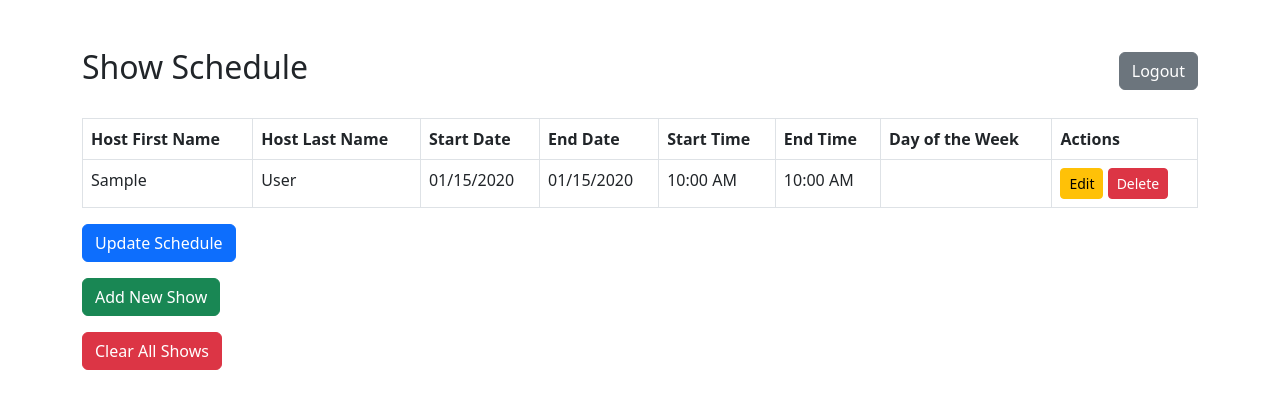
After one commit to Sebastianleff/WLMC_ShowRecorder, a Flask app: page /shows in a window 1280 px wide. The commit adds this page. Shown: the top 409 px of the page. Run offline with Flask 3, Linux system fonts and the light colour scheme; the visitor is signed in with stand-in values (Sample User, id 1); tables that the repository leaves empty hold one stand-in row (values such as "Sample post"); one stand-in notice (Sample message) is shown; parts of the project's set-up code (start-up, migrations or seed data) failed here and were passed over.

Commit message:
added new index and renamed database html to shows_database.html

```diff
--- a/app/routes.py
+++ b/app/routes.py
@@ -19,13 +19,17 @@ def admin_required(f):
 	return decorated_function
 
 @main_bp.route('/')
+def index():
+    """Render the main index page."""
+    return render_template('index.html')
+
+@main_bp.route('/shows')
 @admin_required
-def index():
-	"""Render the home page with paginated shows."""
-
-	page = request.args.get('page', 1, type=int)
-	shows = Show.query.paginate(page=page, per_page=10)
-	return render_template('index.html', shows=shows)
+def shows():
+    """Render the shows database page with paginated shows."""
+    page = request.args.get('page', 1, type=int)
+    shows = Show.query.paginate(page=page, per_page=10)
+    return render_template('shows_database.html', shows=shows)
 
 @main_bp.route('/login', methods=['GET', 'POST'])
 def login():
@@ -37,7 +41,7 @@ def login():
 				password == current_app.config['ADMIN_PASSWORD']):
 			session['authenticated'] = True
 			flash("You are now logged in.", "success")
-			return redirect(url_for('main.index'))
+			return redirect(url_for('main.shows'))
 		else:
 			flash("Invalid credentials. Please try again.", "danger")
 	return render_template('login.html')
@@ -48,11 +52,11 @@ def logout():
 
 	try:
 		session.pop('authenticated', None)
-		flash("You have been logged out.", "info")
-		return redirect(url_for('main.login'))
+		#flash("You are now logged out.", "info") removed becouse of index display issue
+		return redirect(url_for('main.index'))
 	except Exception as e:
 		flash(f"Error logging out: {e}", "danger")
-		return redirect(url_for('main.index'))
+		return redirect(url_for('main.shows'))
 
 @main_bp.route('/update_schedule', methods=['POST'])
 @admin_required
@@ -62,10 +66,10 @@ def update_schedule():
 	try:
 		refresh_schedule()
 		flash("Schedule updated successfully!", "success")
-		return redirect(url_for('main.index'))
+		return redirect(url_for('main.shows'))
 	except Exception as e:
 		flash(f"Error updating schedule: {e}", "danger")
-		return redirect(url_for('main.index'))
+		return redirect(url_for('main.shows'))
 
 @main_bp.route('/show/add', methods=['GET', 'POST'])
 @admin_required
@@ -88,12 +92,12 @@ def add_show():
 			db.session.commit()
 			flash("Show added successfully!", "success")
 
-			return redirect(url_for('main.index'))
+			return redirect(url_for('main.shows'))
 
 		return render_template('add_show.html')
 	except Exception as e:
 		flash(f"Error adding show: {e}", "danger")
-		return redirect(url_for('main.index'))
+		return redirect(url_for('main.shows'))
 
 @main_bp.route('/show/edit/<int:id>', methods=['GET', 'POST'])
 @admin_required
@@ -117,12 +121,12 @@ def edit_show(id):
 			update_schedule()
 			flash("Show updated successfully!", "success")
 
-			return redirect(url_for('main.index'))
+			return redirect(url_for('main.shows'))
 
 		return render_template('edit_show.html', show=show)
 	except Exception as e:
 		flash(f"Error editing show: {e}", "danger")
-		return redirect(url_for('main.index'))
+		return redirect(url_for('main.shows'))
 
 
 @main_bp.route('/show/delete/<int:id>', methods=['POST'])
@@ -135,10 +139,10 @@ def delete_show(id):
 		db.session.delete(show)
 		db.session.commit()
 		flash("Show deleted successfully!", "success")
-		return redirect(url_for('main.index'))
+		return redirect(url_for('main.shows'))
 	except Exception as e:
 		flash(f"Error deleting show: {e}", "danger")
-		return redirect(url_for('main.index'))
+		return redirect(url_for('main.shows'))
 
 @main_bp.route('/clear_all', methods=['POST'])
 @admin_required
@@ -149,7 +153,7 @@ def clear_all():
 		db.session.query(Show).delete()
 		db.session.commit()
 		flash("All shows have been deleted.", "info")
-		return redirect(url_for('main.index'))
+		return redirect(url_for('main.shows'))
 	except Exception as e:
 		flash(f"Error deleting shows: {e}", "danger")
-		return redirect(url_for('main.index'))
+		return redirect(url_for('main.shows'))
--- /dev/null
+++ b/app/templates/shows_database.html
@@ -0,0 +1,112 @@
+<!DOCTYPE html>
+<html lang="en">
+<head>
+    <meta charset="UTF-8">
+    <meta name="viewport" content="width=device-width, initial-scale=1">
+    <title>Show Schedule</title>
+    <link href="https://cdn.jsdelivr.net/npm/bootstrap@5.3.0/dist/css/bootstrap.min.css" rel="stylesheet">
+</head>
+<body>
+
+{% with messages = get_flashed_messages(with_categories=true) %}
+    {% if messages %}
+        <div class="position-fixed top-0 start-50 translate-middle-x mt-3 w-75" style="z-index: 1050;">
+            {% for category, message in messages %}
+                <div class="alert alert-{{ category }} alert-dismissible fade show" role="alert">
+                    {{ message }}
+                    <button type="button" class="btn-close" data-bs-dismiss="alert" aria-label="Close"></button>
+                </div>
+            {% endfor %}
+        </div>
+        <script>
+            setTimeout(function() {
+                var alerts = document.querySelectorAll('.alert');
+                alerts.forEach(function(alert) {
+                    alert.classList.remove('show');
+                });
+            }, 2500);
+        </script>
+    {% endif %}
+{% endwith %}
+
+<div class="container mt-5" style="margin-top: 8rem;">
+    <div class="d-flex justify-content-between align-items-center">
+        <h2>Show Schedule</h2>
+        <a href="{{ url_for('main.logout') }}" class="btn btn-secondary" aria-label="Logout">Logout</a>
+    </div>
+
+    <table class="table table-bordered mt-4" id="showTable">
+        <thead>
+            <tr>
+                <th>Host First Name</th>
+                <th>Host Last Name</th>
+                <th>Start Date</th>
+                <th>End Date</th>
+                <th>Start Time</th>
+                <th>End Time</th>
+                <th>Day of the Week</th>
+                <th>Actions</th>
+            </tr>
+        </thead>
+        <tbody>
+            {% for show in shows.items %}
+            <tr>
+                <td>{{ show.host_first_name }}</td>
+                <td>{{ show.host_last_name }}</td>
+                <td>{{ show.start_date.strftime('%m/%d/%Y') }}</td>
+                <td>{{ show.end_date.strftime('%m/%d/%Y') }}</td>
+                <td>{{ show.start_time.strftime('%I:%M %p') }}</td>
+                <td>{{ show.end_time.strftime('%I:%M %p') }}</td>
+                <td>
+                    {% if show.days_of_week == "mon" %}Monday
+                    {% elif show.days_of_week == "tue" %}Tuesday
+                    {% elif show.days_of_week == "wed" %}Wednesday
+                    {% elif show.days_of_week == "thu" %}Thursday
+                    {% elif show.days_of_week == "fri" %}Friday
+                    {% elif show.days_of_week == "sat" %}Saturday
+                    {% elif show.days_of_week == "sun" %}Sunday
+                    {% endif %}
+                </td>
+                <td>
+                    <a href="{{ url_for('main.edit_show', id=show.id) }}" class="btn btn-warning btn-sm" aria-label="Edit Show">Edit</a>
+                    <form action="{{ url_for('main.delete_show', id=show.id) }}" method="post" style="display:inline;">
+                        <button type="submit" class="btn btn-danger btn-sm" aria-label="Delete Show">Delete</button>
+                    </form>
+                </td>
+            </tr>
+            {% endfor %}
+        </tbody>
+    </table>
+
+    {% if shows.pages > 1 %}
+    <nav aria-label="Page navigation" class="mt-4">
+        <ul class="pagination justify-content-center">
+            <li class="page-item {% if shows.page == 1 %}disabled{% endif %}">
+                <a class="page-link" href="{{ url_for('main.index', page=shows.page - 1) }}" aria-label="Previous">&laquo;</a>
+            </li>
+            {% for page_num in range(1, shows.pages + 1) %}
+                <li class="page-item {% if page_num == shows.page %}active{% endif %}">
+                    <a class="page-link" href="{{ url_for('main.index', page=page_num) }}">{{ page_num }}</a>
+                </li>
+            {% endfor %}
+            <li class="page-item {% if shows.page == shows.pages %}disabled{% endif %}">
+                <a class="page-link" href="{{ url_for('main.index', page=shows.page + 1) }}" aria-label="Next">&raquo;</a>
+            </li>
+        </ul>
+    </nav>
+    {% endif %}
+
+    <form action="{{ url_for('main.update_schedule') }}" method="post" class="mt-3">
+        <button type="submit" class="btn btn-primary">Update Schedule</button>
+    </form>
+
+    <a href="{{ url_for('main.add_show') }}" class="btn btn-success mt-3">Add New Show</a>
+
+    <form action="{{ url_for('main.clear_all') }}" method="post" class="mt-3">
+        <button type="submit" class="btn btn-danger">Clear All Shows</button>
+    </form>
+</div>
+
+<script src="https://cdn.jsdelivr.net/npm/bootstrap@5.3.0/dist/js/bootstrap.bundle.min.js"></script>
+</body>
+</html>
```
Also changed, not shown: app/templates/index.html (+30 -104 lines).
